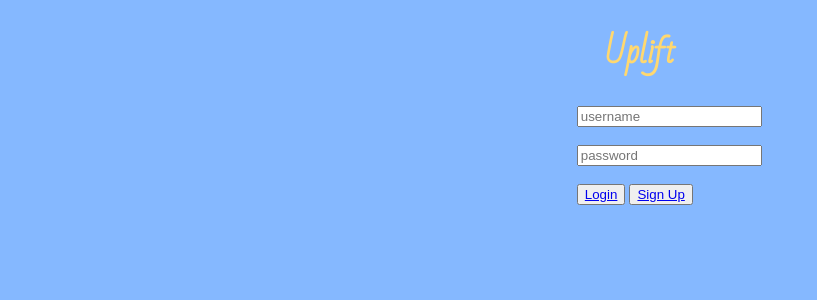
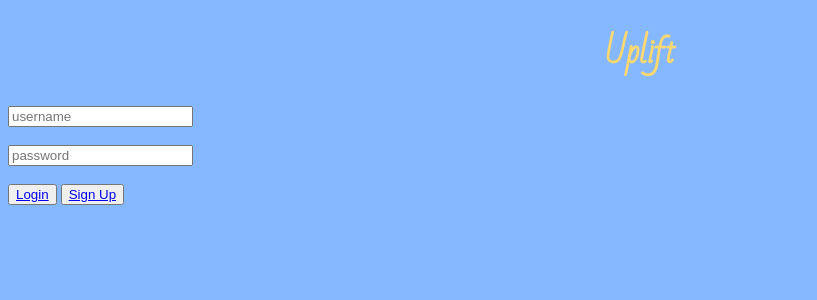
Before and after one commit to ilanahope/hackathonFall2019, a PHP site: page / in a window 1280 px wide. Shown: the top 300 px of the page, without its empty margins (0-817 px from the left). Run offline with PHP 8.4, Linux system fonts and the light colour scheme; some web fonts are replaced.

Commit message:
css pt 1294123

```diff
--- a/stylesheet.css
+++ b/stylesheet.css
@@ -14,8 +14,10 @@ li a {
   text-decoration: none;
 }
 
-.loginn{
+body {
   align: center;
-  float: center;
-  padding-left: 45%;
 }
+
+div {
+  align: center;
+}
```
